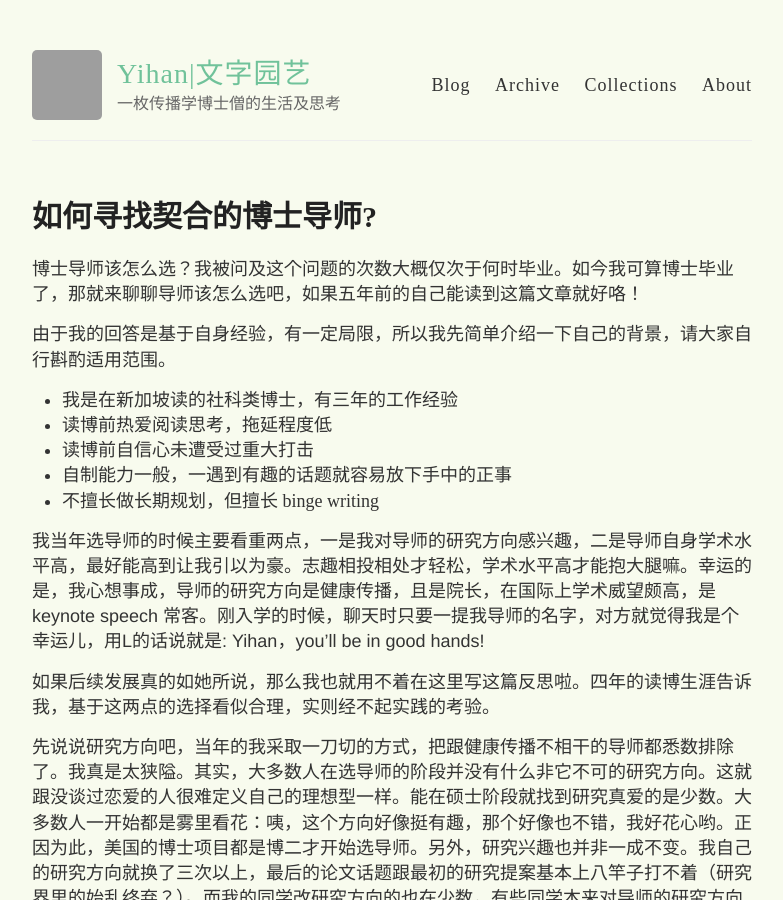
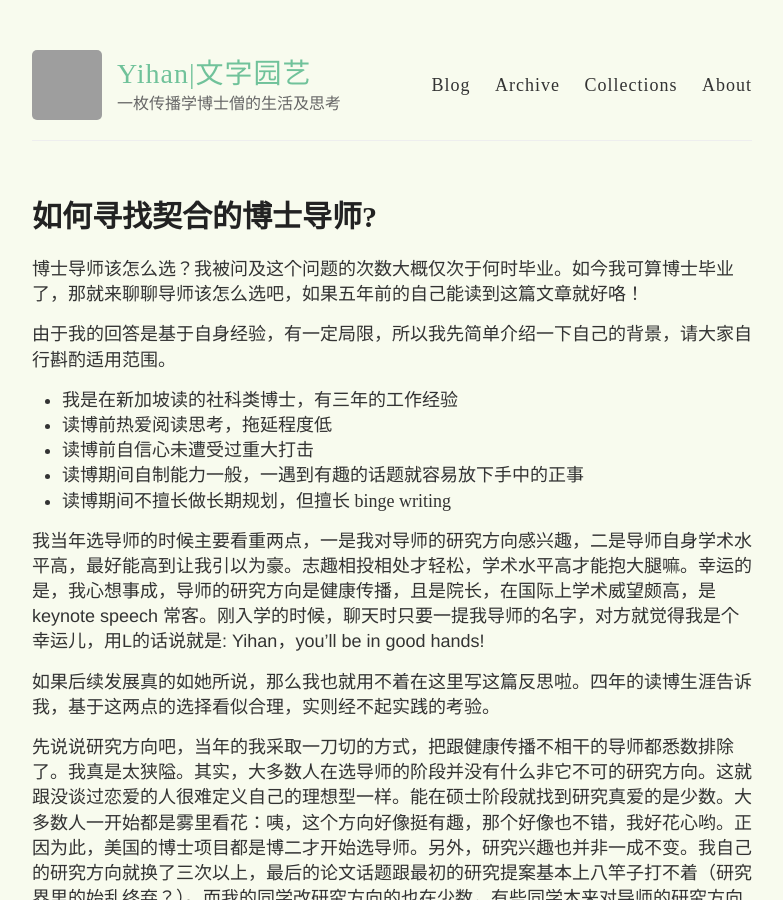
Before and after one commit to yihanxu/yihanxu.github.io, a Jekyll site: the page built from _posts/2020-05-23-how-to-choose-phd-supervisor.md, in a window 1280 px wide and 900 px high. Shown: the whole window, without its empty margins (248-1031 px from the left). Built offline with Jekyll 4.4.1, drawn with Linux system fonts in a browser that asks for light colours; comment, search, counter and statistics services are not loaded; grey boxes are pictures that could not be loaded.

Commit message:
correct note

```diff
--- a/_posts/2020-05-23-how-to-choose-phd-supervisor.md
+++ b/_posts/2020-05-23-how-to-choose-phd-supervisor.md
@@ -13,8 +13,8 @@ tags:
 - 我是在新加坡读的社科类博士，有三年的工作经验
 - 读博前热爱阅读思考，拖延程度低
 - 读博前自信心未遭受过重大打击
-- 自制能力一般，一遇到有趣的话题就容易放下手中的正事
-- 不擅长做长期规划，但擅长 binge writing
+- 读博期间自制能力一般，一遇到有趣的话题就容易放下手中的正事
+- 读博期间不擅长做长期规划，但擅长 binge writing
 
 我当年选导师的时候主要看重两点，一是我对导师的研究方向感兴趣，二是导师自身学术水平高，最好能高到让我引以为豪。志趣相投相处才轻松，学术水平高才能抱大腿嘛。幸运的是，我心想事成，导师的研究方向是健康传播，且是院长，在国际上学术威望颇高，是 keynote speech 常客。刚入学的时候，聊天时只要一提我导师的名字，对方就觉得我是个幸运儿，用L的话说就是: Yihan，you'll be in good hands!
 
```
